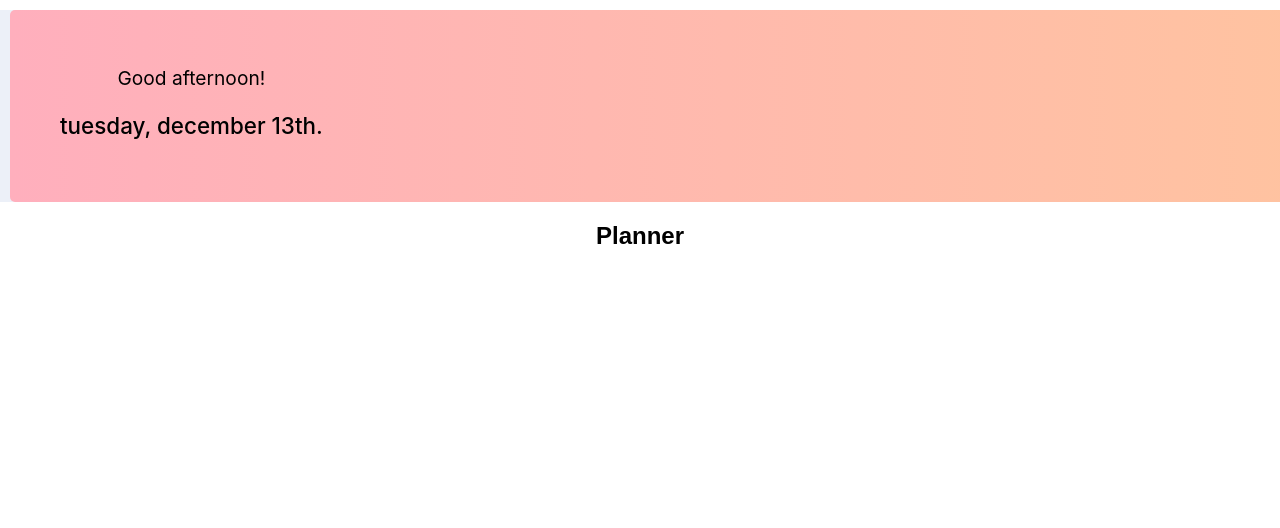
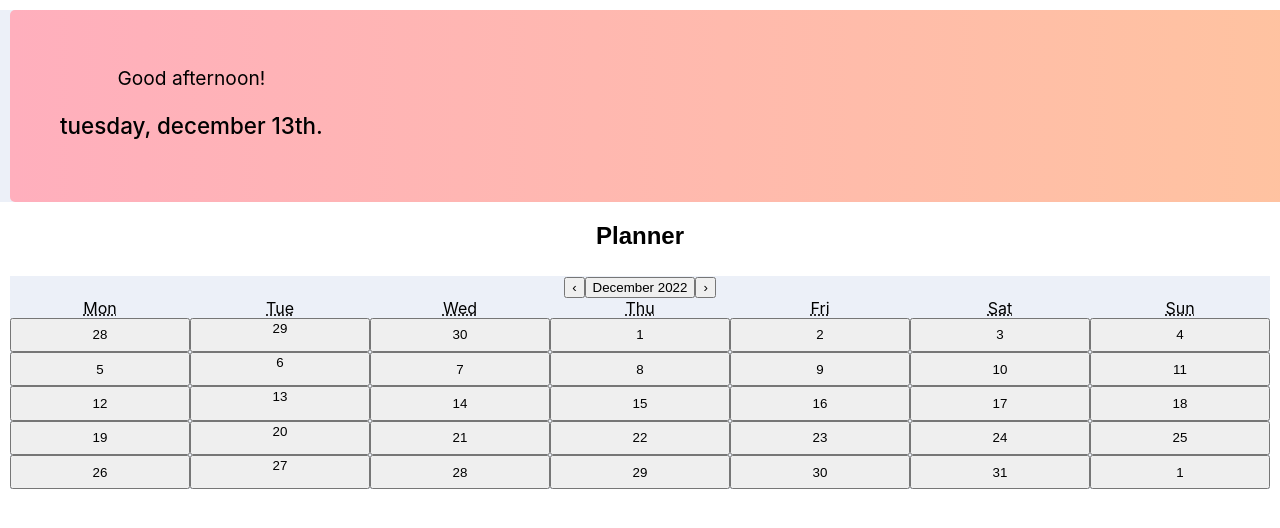
Before and after one commit to Dealibros/Life-Sync, a React (Create React App) app in the folder frontend/life-sync-react-app/: page /CalendarPage in a window 1280 px wide. Shown: the top 528 px of the page. Built offline with nearby package versions, Linux system fonts and the light colour scheme; no server answers.

Commit message:
Calendar Component is showing

```diff
--- a/frontend/life-sync-react-app/src/components/calendar/Calendar.jsx
+++ b/frontend/life-sync-react-app/src/components/calendar/Calendar.jsx
@@ -6,7 +6,6 @@ import { format } from "date-fns";
 const MyCalendar = ({ updateCurrentMonth }) => {
     /**Calendar state and functions */
     const [value, setValue] = useState(new Date());
-    console.log("Hello")
 
     function onChange(nextValue) {
       setValue(nextValue);
@@ -26,7 +25,6 @@ const MyCalendar = ({ updateCurrentMonth }) => {
 
       return (
         <div className="wrapper">
-            <h1>"Hello"</h1>
           <Calendar
             tileContent={tileContent}
             onChange={onChange}
--- a/frontend/life-sync-react-app/src/pages/CalendarPage.jsx
+++ b/frontend/life-sync-react-app/src/pages/CalendarPage.jsx
@@ -1,7 +1,7 @@
 import '../styles/App.css';
 import React, { useEffect, useState } from "react";
 import { format } from "date-fns";
-import calendar from "../components/calendar/Calendar"
+import Calendar from "../components/calendar/Calendar"
 
 
 export default function CalendarPage() {
@@ -45,7 +45,7 @@ export default function CalendarPage() {
      </div>
      <h2 className="section-title"> Planner</h2>
      <div className="action-area">
-      <calendar/>
+      <Calendar/>
 
      </div>
     </div>
```
